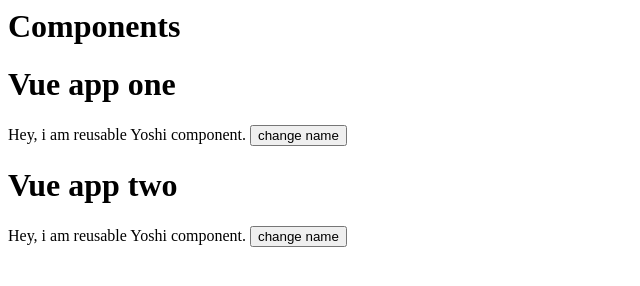
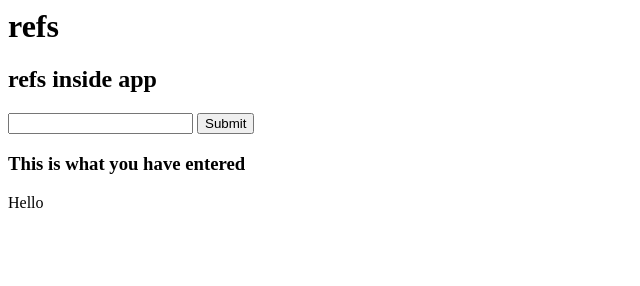
Before and after one commit to shengo333/vuejs2, a plain HTML site: page index.html in a window 1280 px wide. Shown: the whole page, without its empty margins (0-640 px from the left). Drawn offline with nearby package versions, Linux system fonts and the light colour scheme.

Commit message:
some refs

```diff
--- a/app.js
+++ b/app.js
@@ -1,21 +1,12 @@
-Vue.component('greeting', {
-    template: '<p> Hey, i am reusable {{name}} component. <button @click="changeName">change name</button> </p>',
-    data(){
-        return{
-            name: 'Yoshi'
-        }
+new Vue ({
+    el: '#vue-app',
+    data: {
+        inputvalue: ''
     },
     methods: {
-        changeName(){
-            this.name = 'shengo';
+        readRefs(){
+            console.log(this.$refs.test.innerText);
+            this.inputvalue = this.$refs.input.value
         }
     }
 });
-
-new Vue ({
-    el: '#vue-app-one'
-});
-
-new Vue ({
-    el: '#vue-app-two'
-});
--- a/index.html
+++ b/index.html
@@ -7,17 +7,16 @@
     <script src="https://unpkg.com/vue"></script>
 </head>
     <body>
-        <h1>Components </h1>
-        <div id="vue-app-one">
-            <h1>Vue app one</h1>
-            <greeting>{{name}}</greeting>
+        <h1>refs </h1>
+        <div id="vue-app">
+            <h2>refs inside app</h2>
+            <input type="text" ref="input">
+            <button @click="readRefs">Submit</button>
+            <h3>This is what you have entered {{inputvalue}}</h3>
+            <div ref="test">Hello</div>
+
         </div>
 
-        <div id="vue-app-two">
-            <h1>Vue app two</h1>
-            <greeting></greeting>
-
-        </div>
         <script src="app.js"></script>
     </body>
 </html>
```
